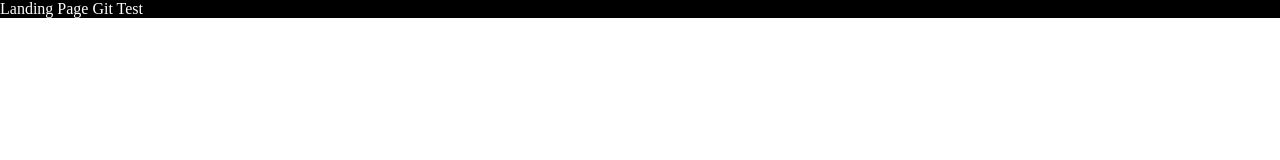
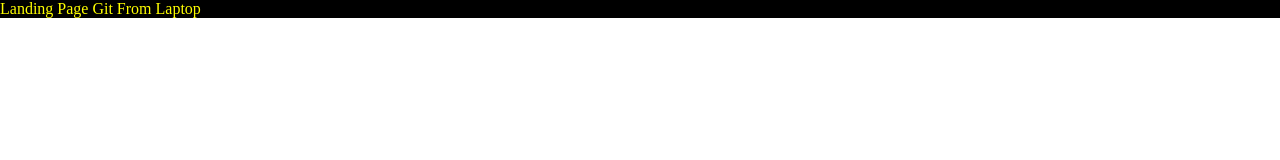
Before and after one commit to mcteamster/tonz, a plain HTML site: page index.html in a window 1280 px wide. Drawn offline with Linux system fonts and the light colour scheme.

Commit message:
Commit From Home

```diff
--- a/css/styles.css
+++ b/css/styles.css
@@ -7,7 +7,7 @@ body {
 
 .siteContainer {
     background: #000;
-    color: #fff;
+    color: #ff0;
 }
 
 .landing {
--- a/index.html
+++ b/index.html
@@ -7,7 +7,7 @@
 <body>
     <div class="siteContainer">
         <div class="landing" id="homeLanding">
-            Landing Page Git Test
+            Landing Page Git From Laptop
         </div>
     </div>
 </body>
```
